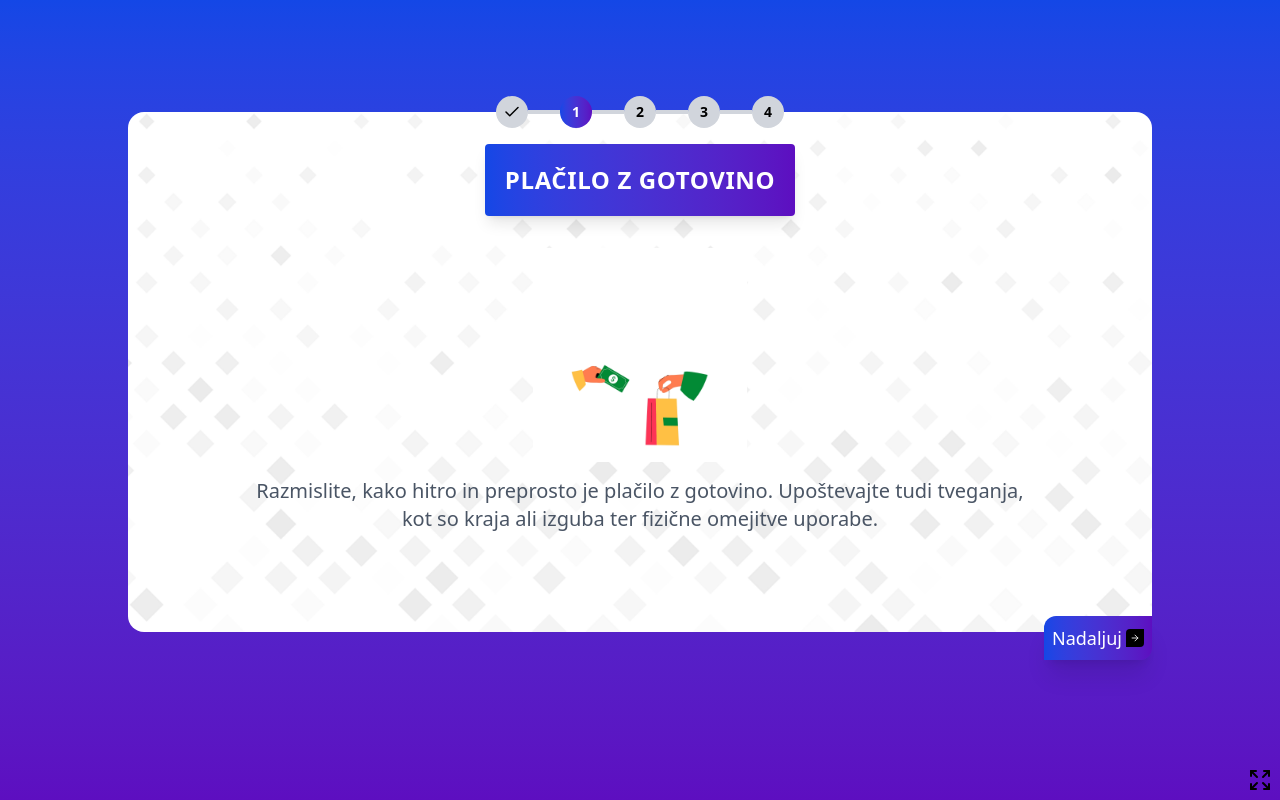
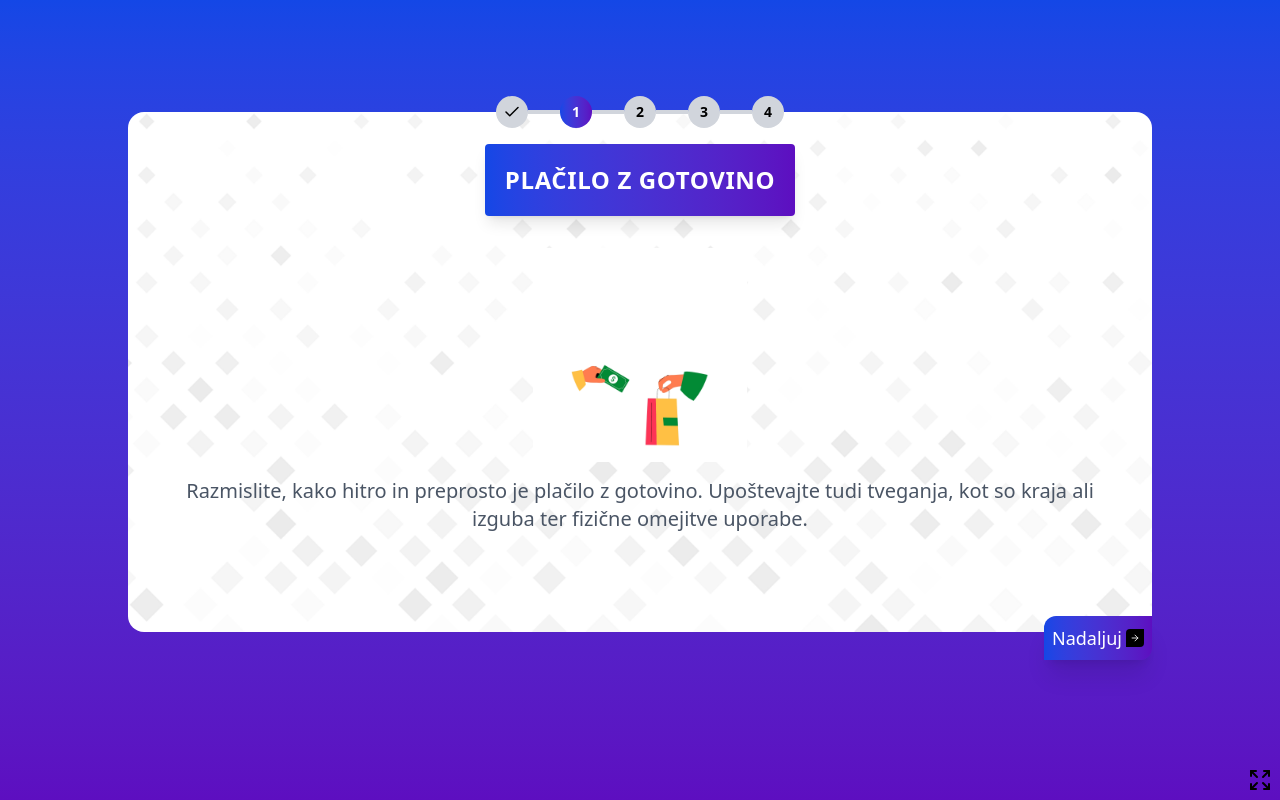
Before and after one commit to wolfboyyang/payment-simulation, a SvelteKit app: page / in a window 1280 px wide. Both pictures are taken after a click on the button "Nadaljuj". Built offline with nearby package versions, Linux system fonts and the light colour scheme.

Commit message:
Adjust description width limit for steps.

```diff
--- a/src/routes/+page.svelte
+++ b/src/routes/+page.svelte
@@ -139,7 +139,7 @@
                         </div>
                     {/if}
                     <p
-                        class="text-sm md:text-xl text-gray-600 text-center w-4/5 mx-auto"
+                        class="text-sm md:text-xl text-gray-600 text-center mx-auto"
                     >
                         {stepData.description}
                     </p>
```
